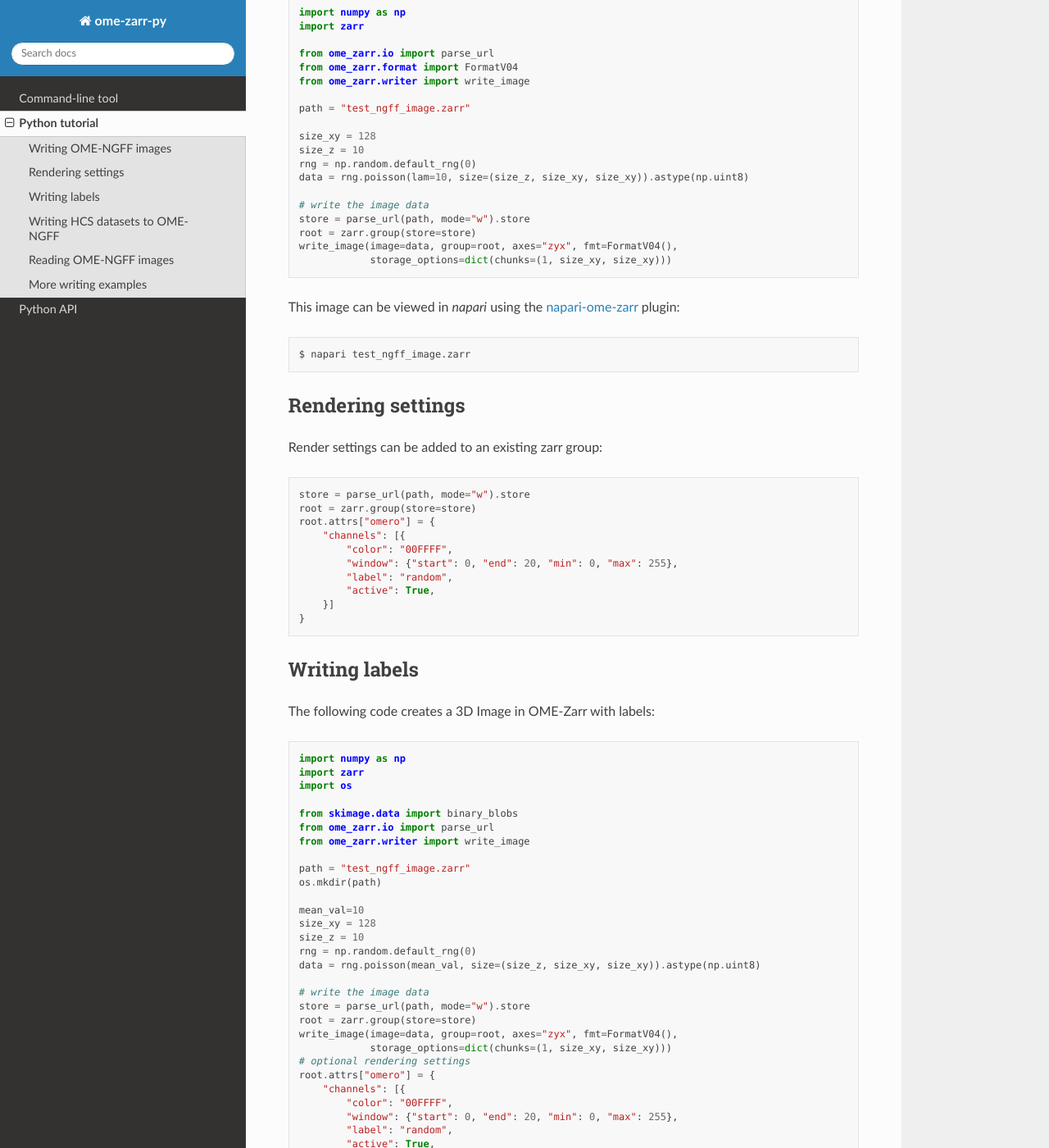
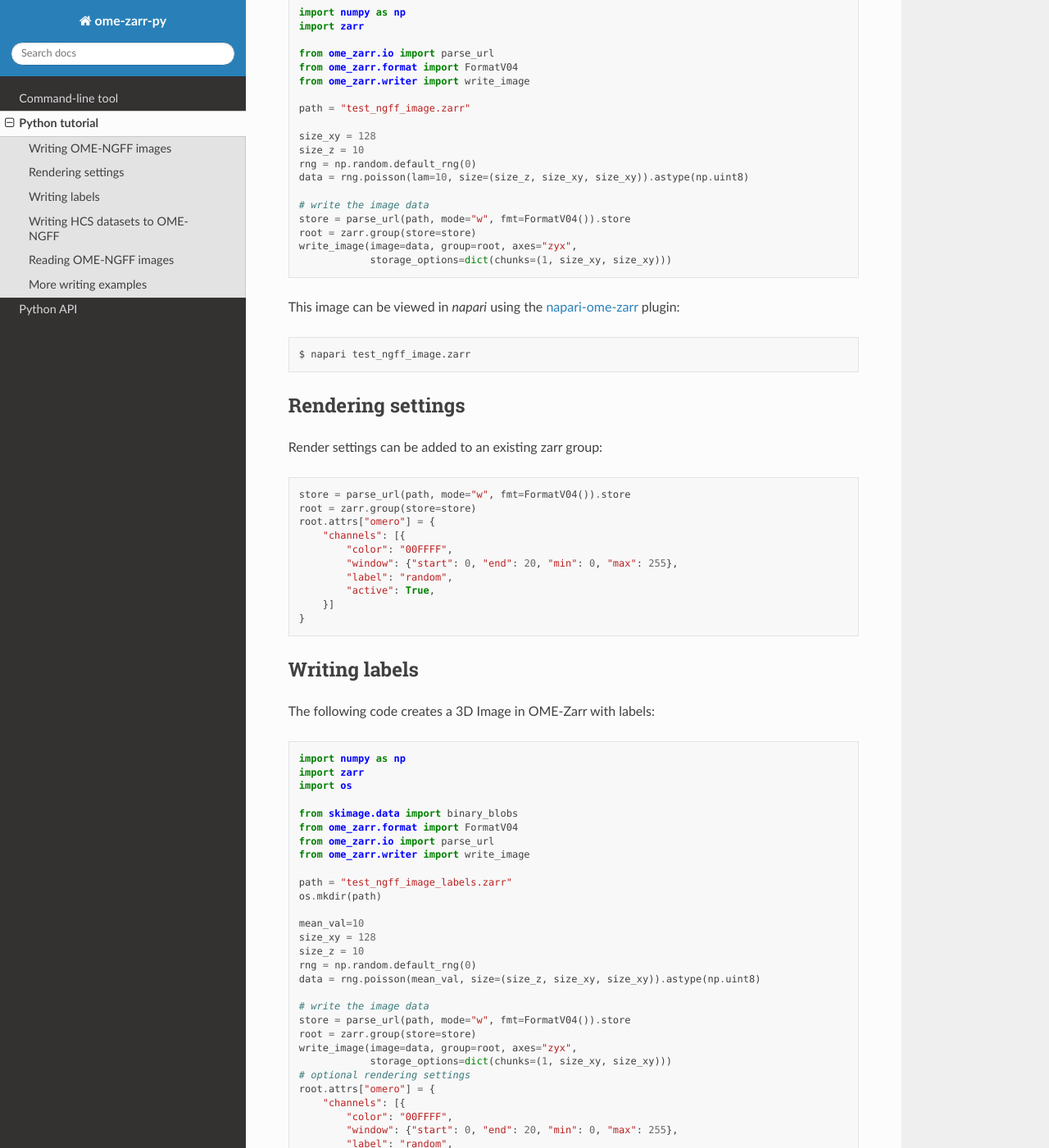
Before and after one commit to ome/ome-zarr-py, a Sphinx documentation site: the page built from docs/source/python.rst, in a window 1280 px wide and 1400 px high, scrolled down 536 px. Shown: the whole window at 82% size. Built offline with Sphinx 7.4.7 and the Read the Docs theme 3.1.0, drawn with Linux system fonts in a browser that asks for light colours; some of the changed text lies outside the part shown.

Commit message:
Update docs examples

```diff
--- a/docs/source/python.rst
+++ b/docs/source/python.rst
@@ -33,9 +33,9 @@ The following code creates a 3D Image in OME-Zarr::
     data = rng.poisson(lam=10, size=(size_z, size_xy, size_xy)).astype(np.uint8)
 
     # write the image data
-    store = parse_url(path, mode="w").store
+    store = parse_url(path, mode="w", fmt=FormatV04()).store
     root = zarr.group(store=store)
-    write_image(image=data, group=root, axes="zyx", fmt=FormatV04(),
+    write_image(image=data, group=root, axes="zyx",
                 storage_options=dict(chunks=(1, size_xy, size_xy)))
 
 
@@ -48,7 +48,7 @@ Rendering settings
 ------------------
 Render settings can be added to an existing zarr group::
 
-    store = parse_url(path, mode="w").store
+    store = parse_url(path, mode="w", fmt=FormatV04()).store
     root = zarr.group(store=store)
     root.attrs["omero"] = {
         "channels": [{
@@ -69,10 +69,11 @@ The following code creates a 3D Image in OME-Zarr with labels::
     import os
 
     from skimage.data import binary_blobs
+    from ome_zarr.format import FormatV04
     from ome_zarr.io import parse_url
     from ome_zarr.writer import write_image
 
-    path = "test_ngff_image.zarr"
+    path = "test_ngff_image_labels.zarr"
     os.mkdir(path)
 
     mean_val=10
@@ -82,9 +83,9 @@ The following code creates a 3D Image in OME-Zarr with labels::
     data = rng.poisson(mean_val, size=(size_z, size_xy, size_xy)).astype(np.uint8)
 
     # write the image data
-    store = parse_url(path, mode="w").store
+    store = parse_url(path, mode="w", fmt=FormatV04()).store
     root = zarr.group(store=store)
-    write_image(image=data, group=root, axes="zyx", fmt=FormatV04(),
+    write_image(image=data, group=root, axes="zyx",
                 storage_options=dict(chunks=(1, size_xy, size_xy)))
     # optional rendering settings
     root.attrs["omero"] = {
@@ -151,9 +152,9 @@ This sample code shows how to write a high-content screening dataset (i.e. cultu
     data = rng.poisson(mean_val, size=(num_wells, num_fields, size_z, size_xy, size_xy)).astype(np.uint8)
 
     # write the plate of images and corresponding metadata
-    store = parse_url(path, mode="w").store
+    store = parse_url(path, mode="w", fmt=FormatV04()).store
     root = zarr.group(store=store)
-    write_plate_metadata(root, row_names, col_names, well_paths, fmt=FormatV04())
+    write_plate_metadata(root, row_names, col_names, well_paths)
     for wi, wp in enumerate(well_paths):
         row, col = wp.split("/")
         row_group = root.require_group(row)
@@ -280,7 +281,7 @@ Writing big image from tiles::
     row_count = ceil(shape[-2]/tile_size)
     col_count = ceil(shape[-1]/tile_size)
 
-    store = parse_url("9836842.zarr", mode="w").store
+    store = parse_url("9836842.zarr", mode="w", fmt=FormatV04()).store
     root = zarr.group(store=store)
 
     # create empty array at root of pyramid
@@ -339,7 +340,7 @@ When that dask data is passed to write_image() the tiles will be loaded on the f
     from ome_zarr.writer import write_image, write_multiscales_metadata
 
     zarr_name = "test_dask.zarr"
-    store = parse_url(zarr_name, mode="w").store
+    store = parse_url(zarr_name, mode="w", fmt=FormatV04()).store
     root = zarr.group(store=store)
 
     size_xy = 100
```
Also changed, not shown: other parts of docs/source/python.rst (+4 -4 lines).
